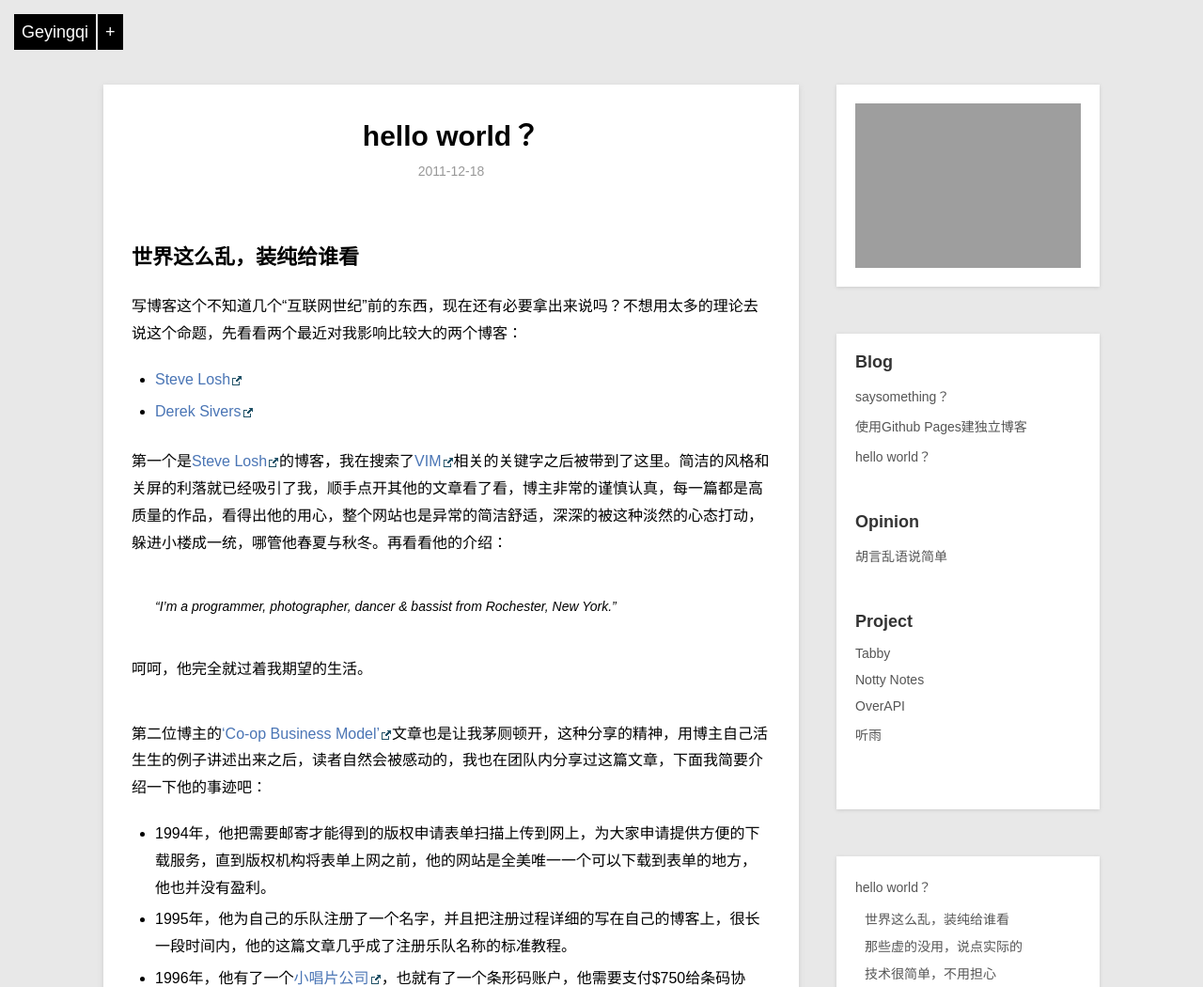
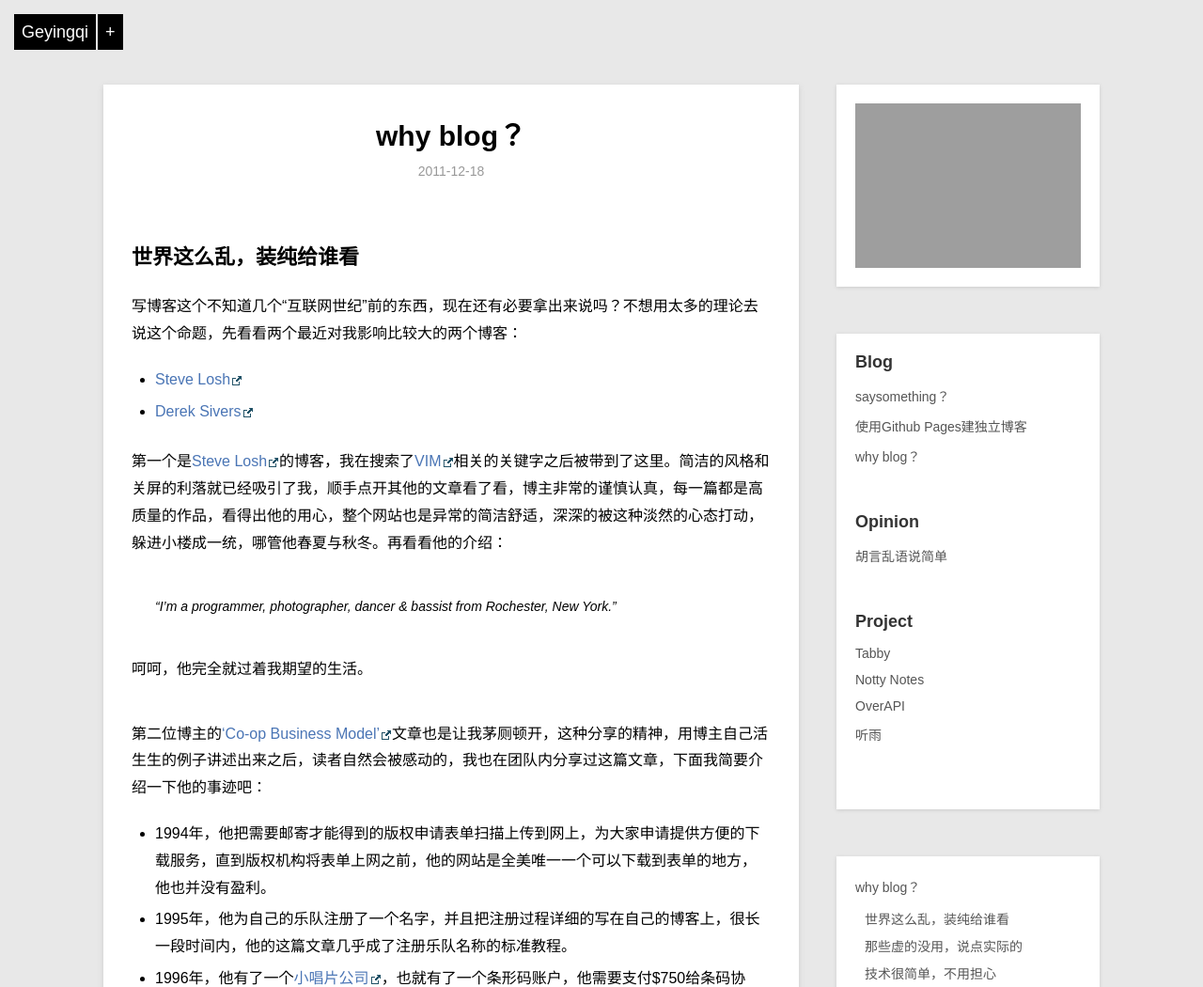
Before and after one commit to mowangdk/mowangdk.github.io, a Jekyll site: the page built from _posts/blog/2011-12-18-why-blog.md, in a window 1280 px wide and 1400 px high. Shown: the top 1050 px of the window at 94% size. Built offline with Jekyll 4.4.1, drawn with Linux system fonts in a browser that asks for light colours; Markdown is read by kramdown in place of the engine named in the settings; grey boxes are pictures that could not be loaded.

Commit message:
blog change

```diff
--- a/_posts/blog/2011-12-18-why-blog.md
+++ b/_posts/blog/2011-12-18-why-blog.md
@@ -1,8 +1,8 @@
 ---
 layout:     post
-title:      hello world？
+title:     why blog？
 category: blog
-description:   我的第一篇博客？也不算是。。。。
+description:   什么年代了，还写博客？
 ---
 
 ## 世界这么乱，装纯给谁看
```
